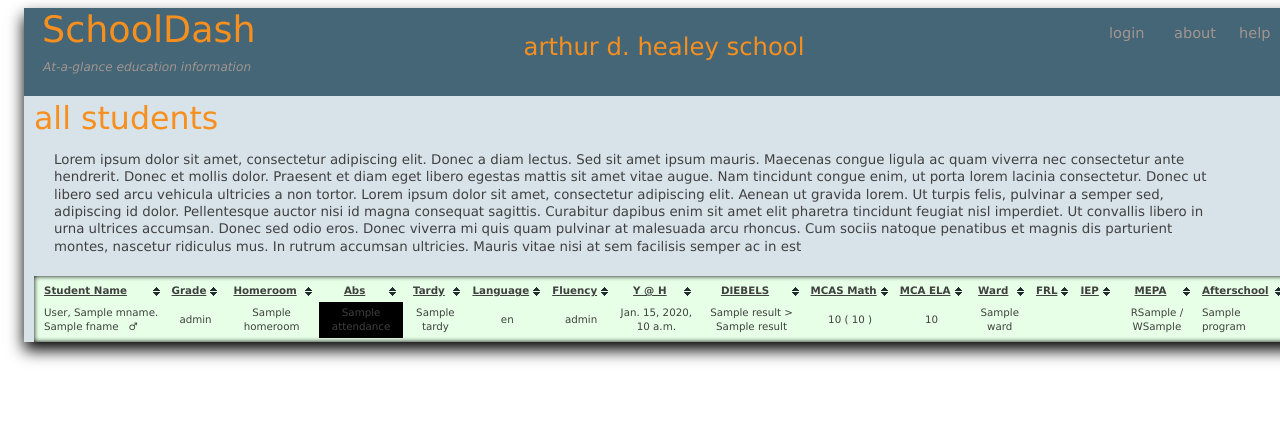
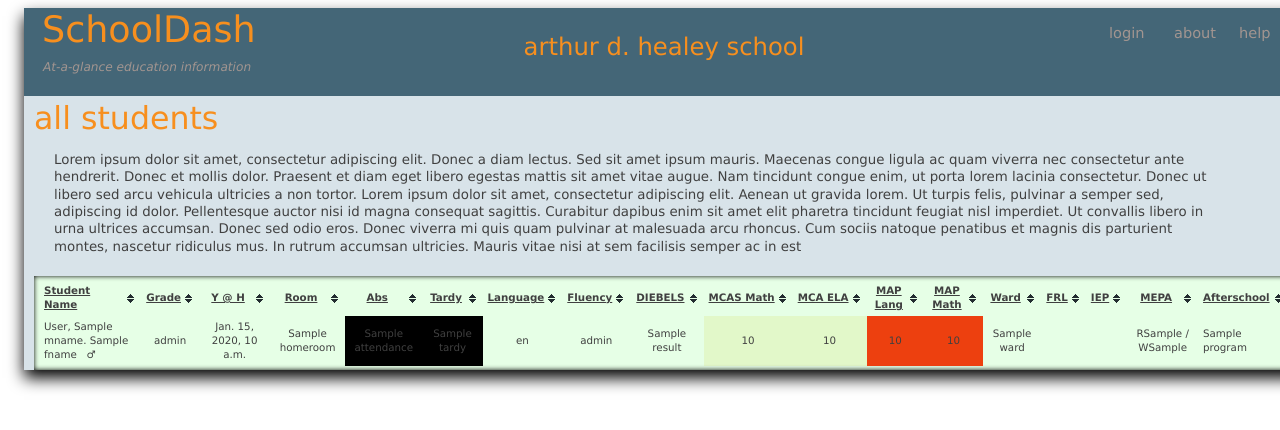
Before and after one commit to sethwoodworth/SchoolDash, a Django app: template schooldash/templates/student_list.html in a window 1280 px wide. Shown: the top 430 px of the page. Run offline with Django 3.2, Linux system fonts and the light colour scheme; the template is opened without the code that fills it: most values are stand-ins (such as "Sample title", 1, 10 or a date in 2020); parts of the project's set-up code (start-up, migrations or seed data) failed here and were passed over; some libraries are stand-ins or nearby versions.

Commit message:
adding and coloring map test data

```diff
--- a/schooldash/datashow/views.py
+++ b/schooldash/datashow/views.py
@@ -28,6 +28,12 @@ def show_all(request):
         # Return mcas_math test info
         mcas_math = student.mcasmath_set.order_by('date').reverse()
         student_d['tests']['math'] = mcas_math
+
+        # Return MAP test data
+        map_lang = student.maplang_set.order_by('date').reverse()
+        student_d['tests']['map_lang'] = map_lang
+        map_math = student.mapmath_set.order_by('date').reverse()
+        student_d['tests']['map_math'] = map_math
 
         # Generate some per-student
         student_d['generated']['mepa_r'] = random.randint(10,30)
--- a/schooldash/templates/student_list.html
+++ b/schooldash/templates/student_list.html
@@ -4,20 +4,54 @@
 {% block title %}All Students{% endblock %}
 
 {% block javascript_extra %}
+<!-- local javascript -->
+  <!-- sort tables by their contents, jquery plugin -->
   <script src="/static/js/jquery.tablesorter.min.js" language="javascript" type="text/javascript"></script>
+  <!-- graph student data -->
   <script src="/static/js/jquery.jqplot.min.js" language="javascript" type="text/javascript" ></script>
   <script src="/static/js/plugins/jqplot.canvasTextRenderer.min.js" language="javascript" type="text/javascript" ></script>
   <script src="/static/js/plugins/jqplot.canvasAxisLabelRenderer.min.js" language="javascript" type="text/javascript" ></script>
+
+  <!-- jquery color operations -->
   <script src="/static/js/jquery.xcolor.js" language="javascript" type="text/javascript" ></script>
+
+  {#TODO: The way I should do this, is pass columnN, min, max to a generator, create one loop over the tr's and change the columnNs #}
   <script type="text/javascript">
+  function shade_column(column, min, max){
+
+  };
   $(document).ready(function() {
     // Turn on the table sorting function
     $(".tablesorter").tablesorter();
     // Colorize the background of the attendance cell based on the att %
     $("table tr").each( function() {
-      var att_x = $(this).find('td').eq(3).text();
-      var att_c = $.xcolor.gradientlevel('#F70207', '#02CF02', att_x, 100);
-      $(this).find('td').eq(3).css("background", att_c);
+      // Attendance //
+      // Find the attendance value, and double the variance (100 +- 10 > 50 +- 10)
+      var column_4 = $(this).find('td').eq(4);
+      // Take that value 1-50, and color the result
+      var color = $.xcolor.gradientlevel('#F70207', '#02CF02', column_4.text() - 50 , 50);
+      $(column_4).css("background", color);
+      // Tardies //
+      var column_5 = $(this).find('td').eq(5);
+      var color = $.xcolor.gradientlevel('#02CF02', '#F70207', column_5.text() , 10);
+      $(column_5).css("background", color);
+      // MCAS Math //
+      var column_9 = $(this).find('td').eq(9);
+      var color = $.xcolor.gradientlevel('#F70207', '#02CF02', column_9.text() - 200, 80);
+      $(column_9).css("background", color);
+      // MCAS ELA //
+      var column_10 = $(this).find('td').eq(10);
+      var color = $.xcolor.gradientlevel('#F70207', '#02CF02', column_10.text() - 200, 80);
+      $(column_10).css("background", color);
+      // MAP Lang //
+      var column_11 = $(this).find('td').eq(11);
+      var color = $.xcolor.gradientlevel('#F70207', '#02CF02', column_11.text() - 150, 100);
+      $(column_11).css("background", color);
+      // MAP Math //
+      var column_12 = $(this).find('td').eq(12);
+      var color = $.xcolor.gradientlevel('#F70207', '#02CF02', column_12.text() - 150, 100);
+      $(column_12).css("background", color);
+
       });
     }
   );
@@ -34,12 +68,12 @@
       <th class='left'><span title="Student's full name, and gender">Student Name</span></th>
       {#<th><span title="Gender">G</span></th>#}
       <th>Grade</th>
-      <th>Homeroom</th>
+      <th><span title="Years student has been at the Healey">Y&nbsp@&nbspH</span></th>
+      <th>Room</th>
       <th><span title="Days Absent this Quarter">Abs</span></th>
       <th><span title="Generated Data: Days Tardy this Quarter">Tardy</span></th>
       <th><span title="Language spoken in the home">Language</span></th>
       <th><span title="English Language Fluency">Fluency</span></th>
-      <th><span title="Years student has been at the Healey">Y&nbsp@&nbspH</span></th>
       <th> <span title="Test: Dynamic Indicators of Basic Early Literacy Skills">
           DIEBELS
       </span> </th>
@@ -49,6 +83,8 @@
       <th> <span title="Change since the last time the test was taken">
         MCA&nbspELA
       </span> </th>
+      <th> MAP Lang </th>
+      <th> MAP Math </th>
       <th><span title="Where the student lives">
         Ward
       </span></th>
@@ -74,6 +110,12 @@
           {% endif %}
         </td>
         <td>{{ student.data.grade_level }}</td>
+        <td> <span
+          title="Has been at the Healey for {{ student.data.years_at }} years.  Enrolled {{ student.data.entry_date }} {% if student.data.exit_date %} Withdrawn {{ student.data.exit_date }} with code {{ student.data.widrawl }} {% endif %}"
+          >
+              {{ student.data.years_at }}
+          </span>
+        </td>
         <td>{{ student.data.homeroom }}</td>
         <td class="
           {% if student.data.attendance > 9 %} warn {% endif %}
@@ -93,36 +135,48 @@
             {% if student.data.home_lang == 'English' %}          purp  {% endif %}
             {% if student.data.home_lang == 'Creole(Haitian)' %}  brown {% endif %}
             ">
-          {{ student.data.home_lang }}
+          {% if student.data.home_lang == 'Creole(Haitian)' %}
+            Hatian
+          {% else %}
+            {% if student.data.home_lang == 'Punjabi / Panjabi' %}
+              Punjabi
+            {% else %}
+              {{ student.data.home_lang }}
+            {% endif %}
+          {% endif %}
         </td>
         {# Language Level #}
         {# TODO: Provide codes for FLEP levels #}
         <td class=" " > {{ student.data.lang_level }} </td>
-        <td> <span
-          title="Has been at the Healey for {{ student.data.years_at }} years.  Enrolled {{ student.data.entry_date }} {% if student.data.exit_date %} Withdrawn {{ student.data.exit_date }} with code {{ student.data.widrawl }} {% endif %}"
-          >
-              {{ student.data.years_at }}
-          </span>
-        </td>
         <td> {# DIEBELS test #}
           {% if student.tests.diebels %}
-          <span title="2 most recent DIEBELS test results {{ student.tests.diebels.1.result }} to {{ student.tests.diebels.0.result }}">
-          {{ student.tests.diebels.1.result|first }} > {{ student.tests.diebels.0.result|first }}
-          </span>
+            <span title="Previous DIEBELS test results {{ student.tests.diebels.1.result }}">
+              {{ student.tests.diebels.0.result|first }}
+            </span>
           {% endif %}
         </td>
         {# MCAS Math scores #}
         <td class=" ">
-          {{ student.tests.math.0.raw_score }}
-          {% if student.tests.math.1.raw_score %}
-            ( {{ student.tests.math.1.raw_score }} )
+          {% if student.tests.math.0.raw_score != 'None' %}
+            {{ student.tests.math.0.raw_score }}
           {% endif %}
-
         </td>
 
         {# MCAS Reading scores #}
         <td class=" ">
-          {{ student.tests.ela.0.raw_score }}
+          {% if student.tests.ela.0.raw_score != 'None' %}
+            {{ student.tests.ela.0.raw_score }}
+          {% endif %}
+        </td>
+
+        {# Test: MAP Language #}
+        <td class="">
+          {{ student.tests.map_lang.0.score }}
+        </td>
+
+        {# Test: MAP Math #}
+        <td class="">
+          {{ student.tests.map_math.0.score }}
         </td>
 
         {# Ward #}
```
